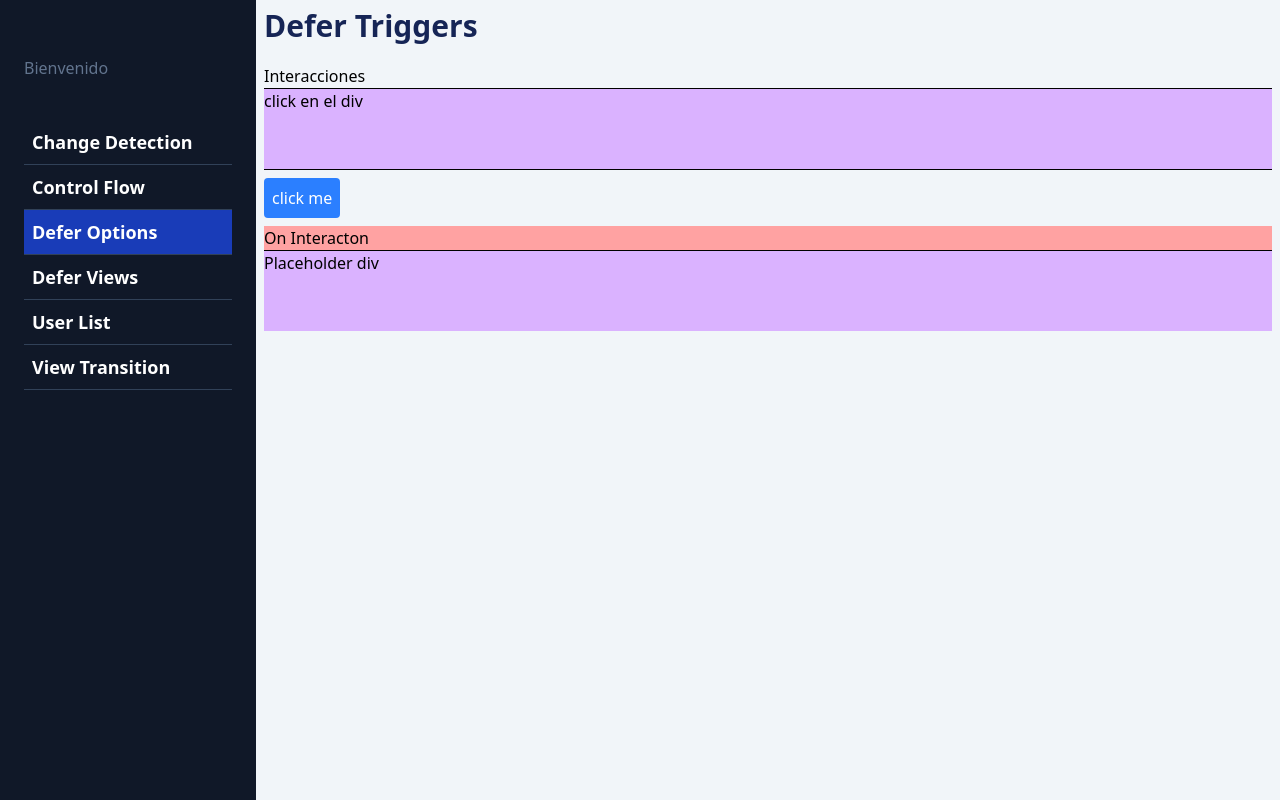
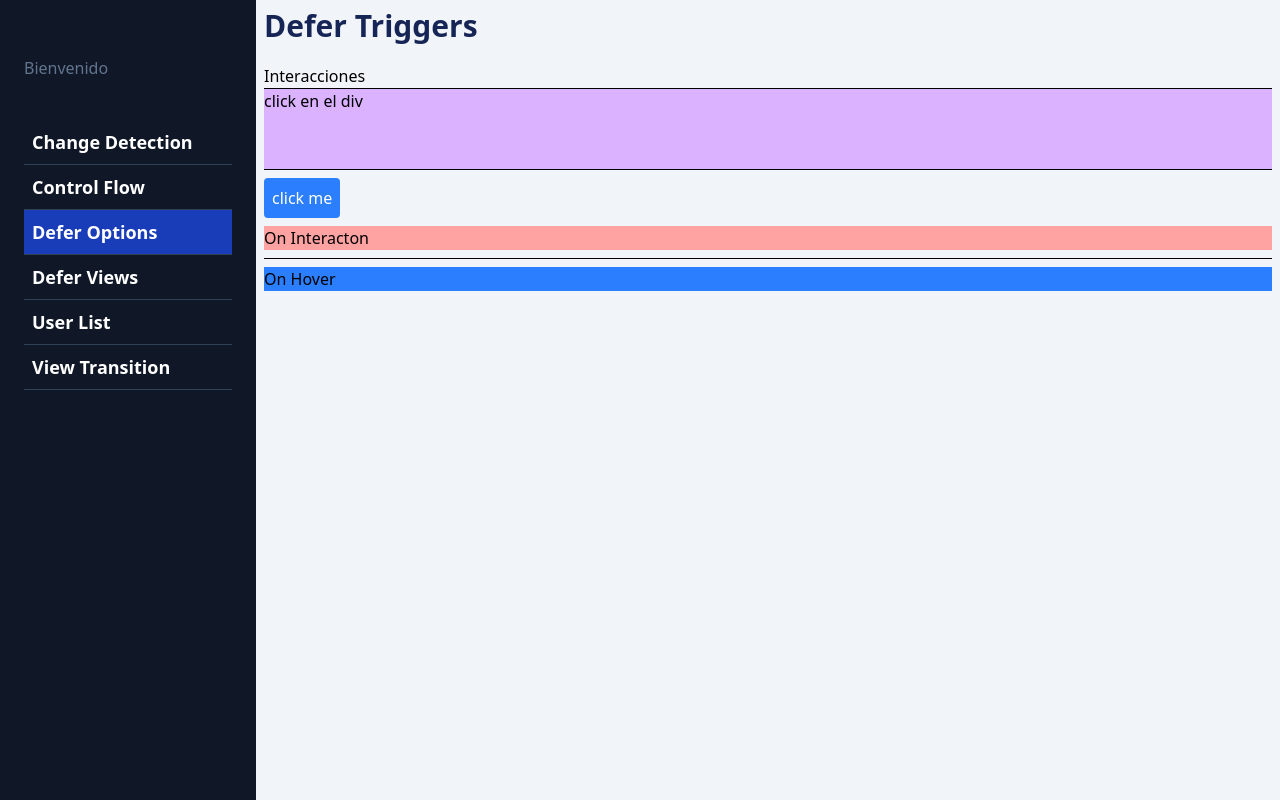
Before and after one commit to FernandoVCG33/angular-21, an Angular app in the folder my-dashboard/: page /dashboard/defer-options in a window 1280 px wide. Both pictures are taken after a click on the button "click me". Built offline with nearby package versions, Linux system fonts and the light colour scheme.

Commit message:
Enhance interaction handling in defer-options.html with new placeholders and improved loader styles

```diff
--- a/my-dashboard/src/app/dashboard/pages/defer-options/defer-options.html
+++ b/my-dashboard/src/app/dashboard/pages/defer-options/defer-options.html
@@ -33,11 +33,11 @@
 </section>
 
 <section>
-  <hr>
+  <hr class="my-2">
 
-  @defer (on interaction   ){
+  @defer (on hover(btnInteracion)   ){
     <app-heavy-loaders-fast cssClass="bg-blue-500 hover:bg-blue-700 ">
-      <span>On Interacton</span>
+      <span>On Hover</span>
     </app-heavy-loaders-fast>
   } @placeholder (){
     <div class="w-full h-20 bg-purple-300">
```
